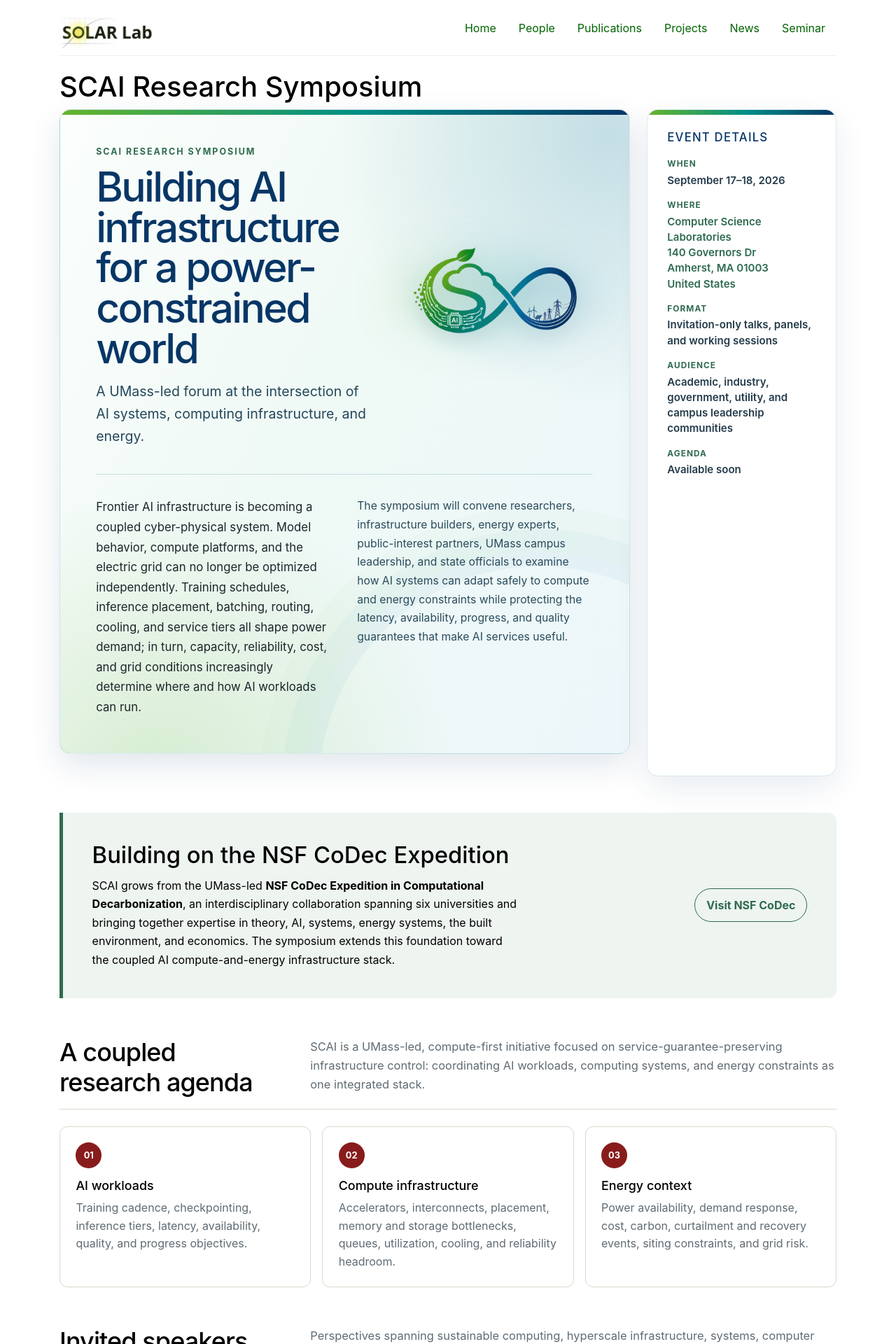
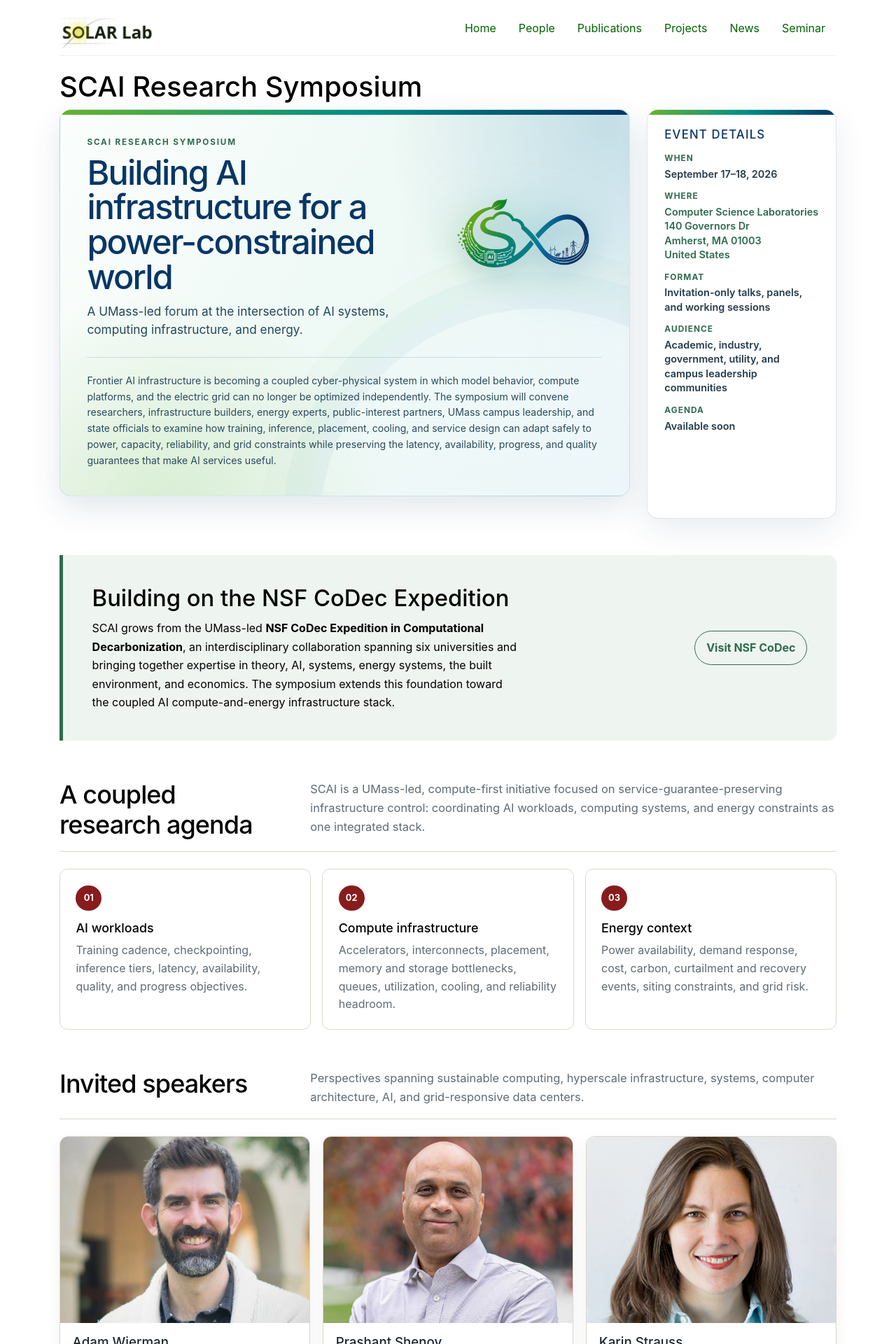
Before and after one commit to umass-solar/umass-solar.github.io, a Jekyll site: the page built from scai-symposium.md, in a window 1280 px wide. Shown: the top 1920 px of the page at 70% size. Built offline with Jekyll 4.4.1, drawn with Linux system fonts in a browser that asks for light colours; some of the changed lines change nothing that is shown.

Commit message:
scai-update

```diff
--- a/scai-symposium.md
+++ b/scai-symposium.md
@@ -37,13 +37,13 @@
     grid-template-columns: minmax(0, 3fr) minmax(235px, 1fr);
     gap: clamp(1rem, 2vw, 1.5rem);
     align-items: stretch;
-    margin: 0 0 3.25rem;
+    margin: 0 0 2.75rem;
   }
 
   .scai-hero {
     position: relative;
     overflow: hidden;
-    padding: clamp(2.25rem, 4vw, 3.65rem);
+    padding: clamp(1.85rem, 3vw, 2.8rem);
     border: 1px solid rgba(5, 105, 151, 0.13);
     border-radius: 1rem;
     background:
@@ -81,8 +81,8 @@
     position: relative;
     z-index: 1;
     display: grid;
-    grid-template-columns: minmax(0, 1.15fr) minmax(245px, 0.85fr);
-    gap: clamp(1.5rem, 3vw, 2.75rem);
+    grid-template-columns: minmax(0, 1.35fr) minmax(220px, 0.65fr);
+    gap: clamp(1rem, 2.2vw, 2rem);
     align-items: center;
   }
 
@@ -90,7 +90,7 @@
     position: relative;
     justify-self: end;
     width: 100%;
-    max-width: 390px;
+    max-width: 325px;
     aspect-ratio: 1.92 / 1;
   }
 
@@ -115,9 +115,9 @@
   .scai-eyebrow {
     position: relative;
     z-index: 1;
-    margin: 0 0 0.7rem;
+    margin: 0 0 0.55rem;
     color: var(--scai-green) !important;
-    font-size: 0.78rem;
+    font-size: 0.73rem;
     font-weight: 700;
     letter-spacing: 0.16em;
     text-transform: uppercase;
@@ -127,11 +127,11 @@
     position: relative;
     z-index: 1;
     max-width: 770px;
-    margin: 0 0 1rem;
+    margin: 0 0 0.75rem;
     color: var(--scai-navy);
-    font-size: clamp(2rem, 4.6vw, 3.7rem);
-    line-height: 0.98;
-    letter-spacing: -0.045em;
+    font-size: clamp(1.9rem, 3.8vw, 3.15rem);
+    line-height: 1.02;
+    letter-spacing: -0.038em;
   }
 
   .scai-hero-copy {
@@ -140,37 +140,29 @@
     max-width: 690px;
     margin: 0;
     color: #24485b !important;
-    font-size: clamp(1rem, 2vw, 1.22rem);
-    line-height: 1.65;
+    font-size: clamp(0.94rem, 1.4vw, 1.08rem);
+    line-height: 1.52;
   }
 
   .scai-hero-context {
     position: relative;
     z-index: 1;
-    display: grid;
-    grid-template-columns: repeat(2, minmax(0, 1fr));
-    gap: clamp(1.25rem, 3vw, 2.25rem);
-    margin-top: clamp(1.75rem, 3vw, 2.5rem);
-    padding-top: clamp(1.4rem, 2.5vw, 2rem);
+    margin-top: clamp(1.25rem, 2vw, 1.7rem);
+    padding-top: clamp(1rem, 1.8vw, 1.35rem);
     border-top: 1px solid rgba(5, 105, 151, 0.18);
   }
 
   .scai-hero-context p {
     margin: 0;
     color: #294b5c !important;
-    font-size: 0.98rem;
-    line-height: 1.7;
-  }
-
-  .scai-hero-context .scai-lead {
-    color: var(--scai-ink) !important;
-    font-size: 1.05rem;
+    font-size: 0.88rem;
+    line-height: 1.62;
   }
 
   .scai-factbox {
     position: relative;
     overflow: hidden;
-    padding: clamp(1.35rem, 2.5vw, 1.8rem);
+    padding: clamp(1.25rem, 2vw, 1.55rem);
     border: 1px solid rgba(5, 105, 151, 0.14);
     border-radius: 1rem;
     background: #fff;
@@ -188,7 +180,7 @@
   }
 
   .scai-factbox h3 {
-    margin: 0 0 1.25rem;
+    margin: 0 0 1rem;
     color: var(--scai-navy);
     font-size: 1.05rem;
     letter-spacing: 0.07em;
@@ -200,7 +192,7 @@
   }
 
   .scai-factbox dt {
-    margin-top: 1rem;
+    margin-top: 0.82rem;
     color: var(--scai-green);
     font-size: 0.74rem;
     font-weight: 750;
@@ -211,9 +203,9 @@
   .scai-factbox dd {
     margin: 0.18rem 0 0;
     color: #243b4a;
-    font-size: 0.94rem;
+    font-size: 0.9rem;
     font-weight: 620;
-    line-height: 1.48;
+    line-height: 1.42;
   }
 
   .scai-section {
@@ -441,7 +433,6 @@
       max-width: none;
     }
 
-    .scai-hero-context,
     .scai-codec,
     .scai-section-header,
     .scai-callout {
@@ -489,8 +480,7 @@
         </div>
       </div>
       <div class="scai-hero-context">
-        <p class="scai-lead">Frontier AI infrastructure is becoming a coupled cyber-physical system. Model behavior, compute platforms, and the electric grid can no longer be optimized independently. Training schedules, inference placement, batching, routing, cooling, and service tiers all shape power demand; in turn, capacity, reliability, cost, and grid conditions increasingly determine where and how AI workloads can run.</p>
-        <p>The symposium will convene researchers, infrastructure builders, energy experts, public-interest partners, UMass campus leadership, and state officials to examine how AI systems can adapt safely to compute and energy constraints while protecting the latency, availability, progress, and quality guarantees that make AI services useful.</p>
+        <p>Frontier AI infrastructure is becoming a coupled cyber-physical system in which model behavior, compute platforms, and the electric grid can no longer be optimized independently. The symposium will convene researchers, infrastructure builders, energy experts, public-interest partners, UMass campus leadership, and state officials to examine how training, inference, placement, cooling, and service design can adapt safely to power, capacity, reliability, and grid constraints while preserving the latency, availability, progress, and quality guarantees that make AI services useful.</p>
       </div>
     </section>
     <aside class="scai-factbox" aria-label="Event details">
```
